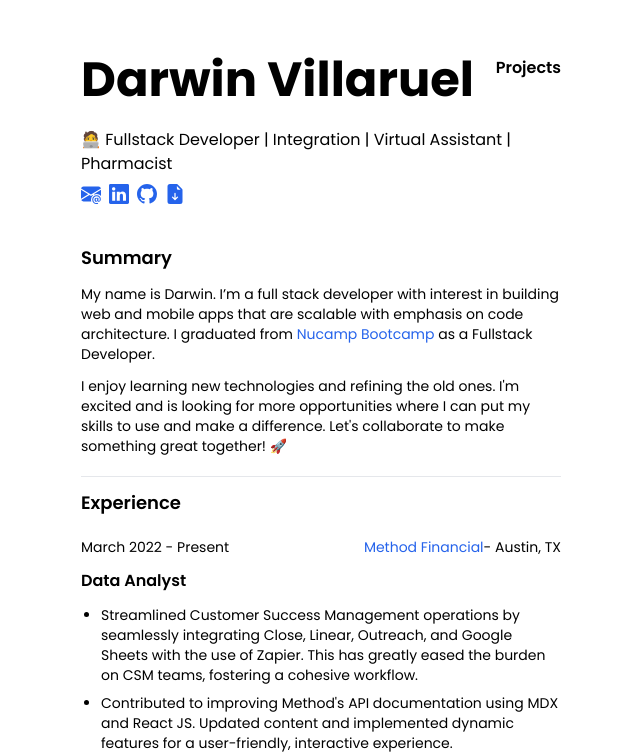
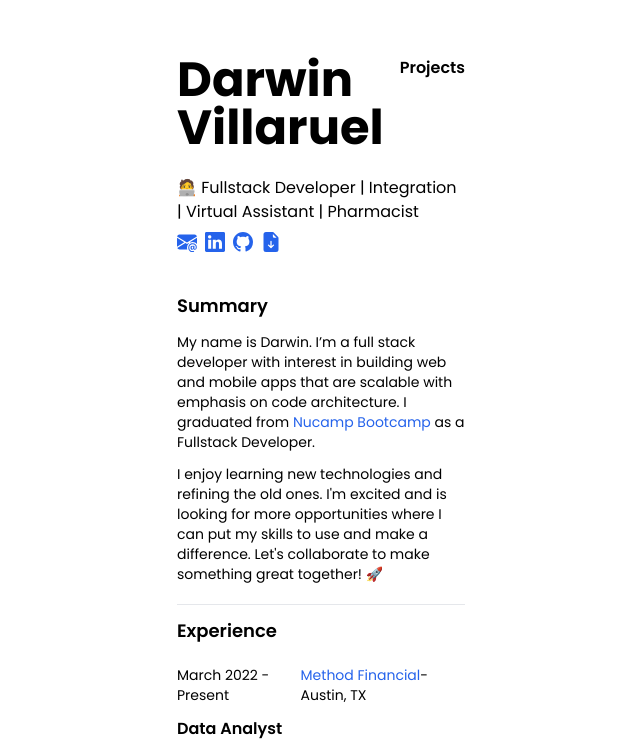
Before and after one commit to darwinvillaruel/my-portfolio, a React (Vite) app: page / in a window 1280 px wide. Shown: the top 755 px of the page, without its empty margins (319-959 px from the left). Built offline with nearby package versions, Linux system fonts and the light colour scheme.

Commit message:
add custom rem

```diff
--- a/package.json
+++ b/package.json
@@ -31,5 +31,9 @@
     "postcss": "^8.4.38",
     "tailwindcss": "^3.4.3",
     "vite": "^5.2.0"
-  }
+  },
+  "description": "",
+  "main": "postcss.config.js",
+  "author": "",
+  "license": "ISC"
 }
--- a/src/route/LandingPage.jsx
+++ b/src/route/LandingPage.jsx
@@ -6,7 +6,7 @@ import Technical from "../components/Technical";
 
 const LandingPage = () => {
   return (
-    <div className="font-poppins mx-2 sm:mx-16 md:mx-40 lg:mx-60 xl:mx-96 my-14 px-4">
+    <div className="font-poppins mx-2 sm:mx-16 md:mx-40 lg:mx-60 xl:mx-custom my-14 px-4">
       <Header />
       <Summary />
       <hr className="my-3" />
--- a/src/route/Projects.jsx
+++ b/src/route/Projects.jsx
@@ -3,11 +3,11 @@ import BlogPost from "../components/BlogPost";
 
 const Projects = () => {
   return (
-    <div className="font-poppins mx-2 sm:mx-16 md:mx-40 lg:mx-60 xl:mx-96 my-14 px-4">
+    <div className="font-poppins mx-2 sm:mx-16 md:mx-40 lg:mx-60 xl:mx-custom my-14 px-4">
       <Header />
       <section className="text-sm">
-        These projects ignite my curiosity and drive action, making them vital
-        to me as a developer. Currently, a work in progress...
+        These projects ignite my curiosity and drive action, making them vital to me as a developer. Currently, a work
+        in progress...
       </section>
       <section className="mt-5">
         <h1 className="font-semibold mb-3 text-xl">Projects | Case Study</h1>
--- a/tailwind.config.js
+++ b/tailwind.config.js
@@ -6,6 +6,9 @@ export default {
       fontFamily: {
         poppins: ["Poppins", "sans-serif", "helvetica"],
       },
+      spacing: {
+        custom: "30rem",
+      },
     },
   },
   plugins: [],
```
Also changed, not shown: 1 other file (tests, documents, lock files or other folders).
